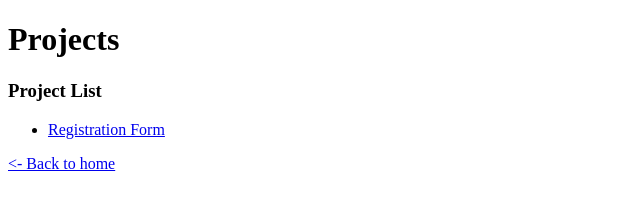
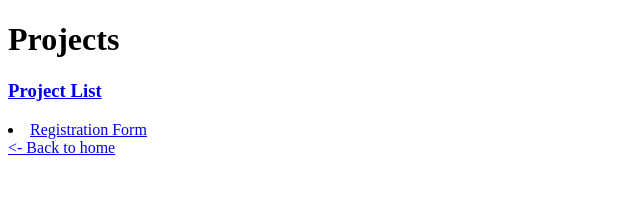
Before and after one commit to Mokshitha4/level2, a website: page project.html in a window 1280 px wide. Shown: the whole page, without its empty margins (0-640 px from the left). Drawn offline with Linux system fonts and the light colour scheme.

Commit message:
level 2 task node WD201 some chnages

```diff
--- a/project.html
+++ b/project.html
@@ -7,10 +7,8 @@
   </head>
   <body>
     <h1>Projects</h1>
-    <h3>Project List</h3>
-    <ul>
-      <li><a href="/registration">Registration Form</a></li>
-    </ul>
+    <h3><a href="/registration">Project List</a></h3>
+    <li><a href="/registration">Registration Form</a></li>
     <a href="/">&lt;- Back to home</a>
   </body>
 </html>
```
